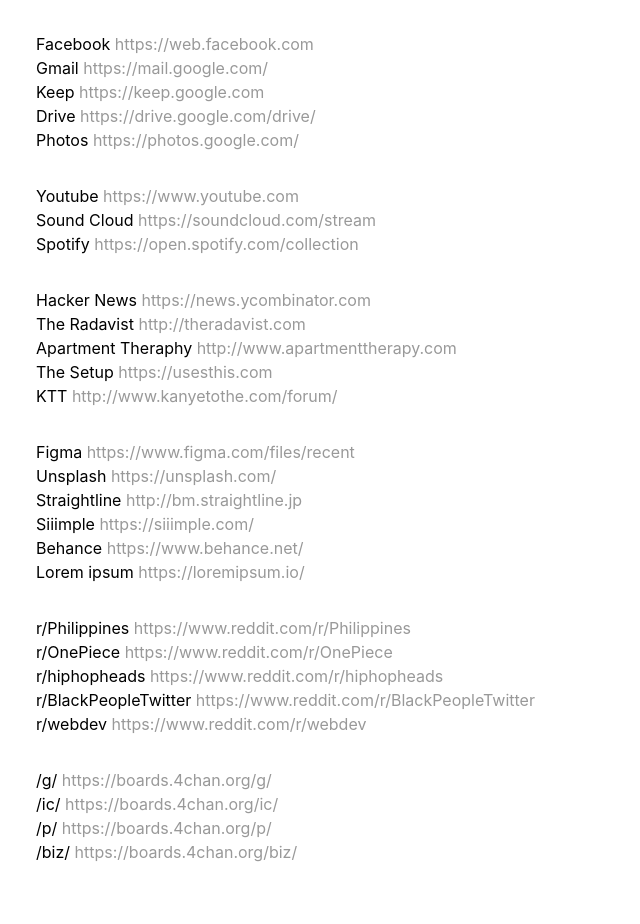
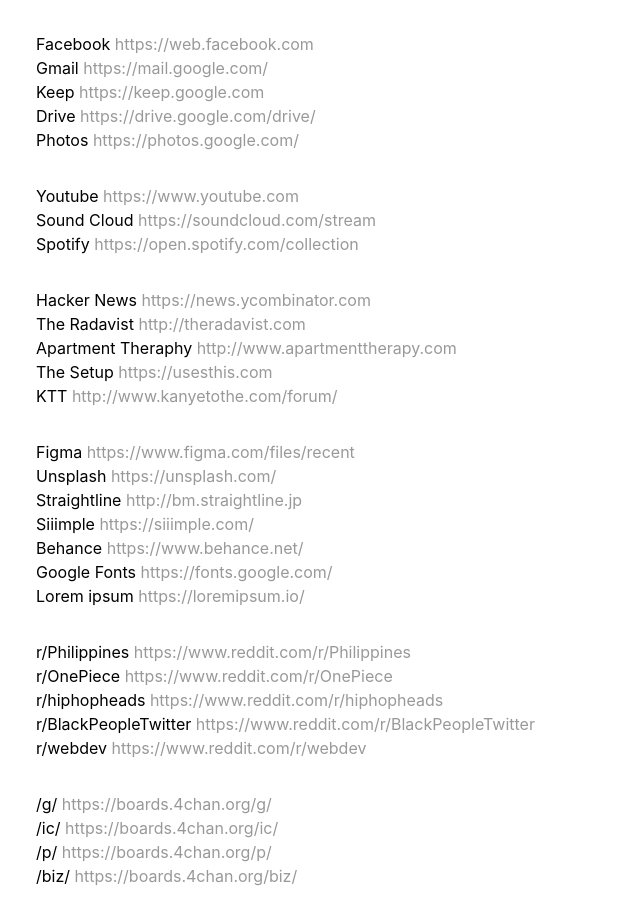
Before and after one commit to jasonvictorio/startpage, a Nuxt app: page / in a window 1280 px wide. Shown: the top 924 px of the page, without its empty margins (0-640 px from the left). Built offline with nearby package versions, Linux system fonts and the light colour scheme.

Commit message:
add google fonts link

```diff
--- a/pages/index.vue
+++ b/pages/index.vue
@@ -37,6 +37,7 @@
         { label: 'Straightline', link: 'http://bm.straightline.jp' },
         { label: 'Siiimple', link: 'https://siiimple.com/' },
         { label: 'Behance', link: 'https://www.behance.net/' },
+        { label: 'Google Fonts', link: 'https://fonts.google.com/' },
         { label: 'Lorem ipsum', link: 'https://loremipsum.io/' },
       ],
       [
```
